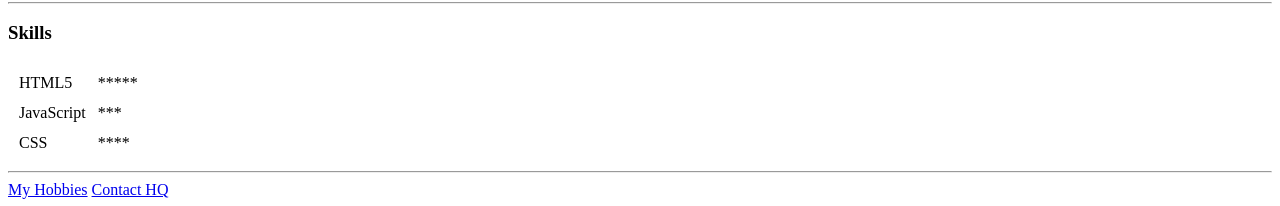
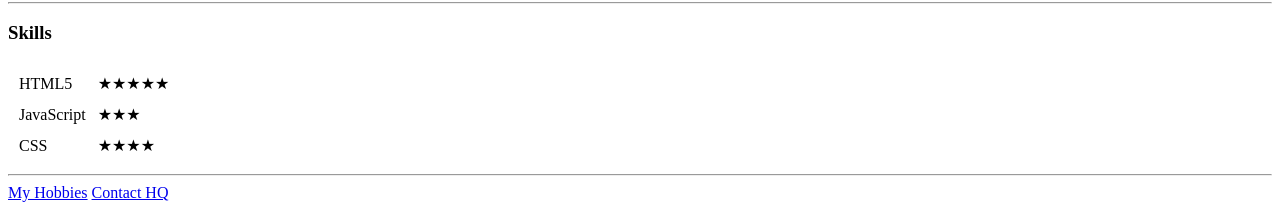
Before and after one commit to adithpv/cv2, a plain HTML site: page index.html in a window 1280 px wide. Shown: the part 535-741 px from the top of the page. Drawn offline with Linux system fonts and the light colour scheme.

Commit message:
added emojis of star

```diff
--- a/index.html
+++ b/index.html
@@ -47,13 +47,13 @@
   <table cellspacing="10">
     <tr>
       <td>HTML5</td>
-      <td>*****</td>
+      <td>★★★★★</td>
     </tr>
     <td>JavaScript</td>
-    <td>***</td>
+    <td>★★★</td>
     <tr>
       <td>CSS</td>
-      <td>****</td>
+      <td>★★★★</td>
 
     </tr>
   </table>
```
